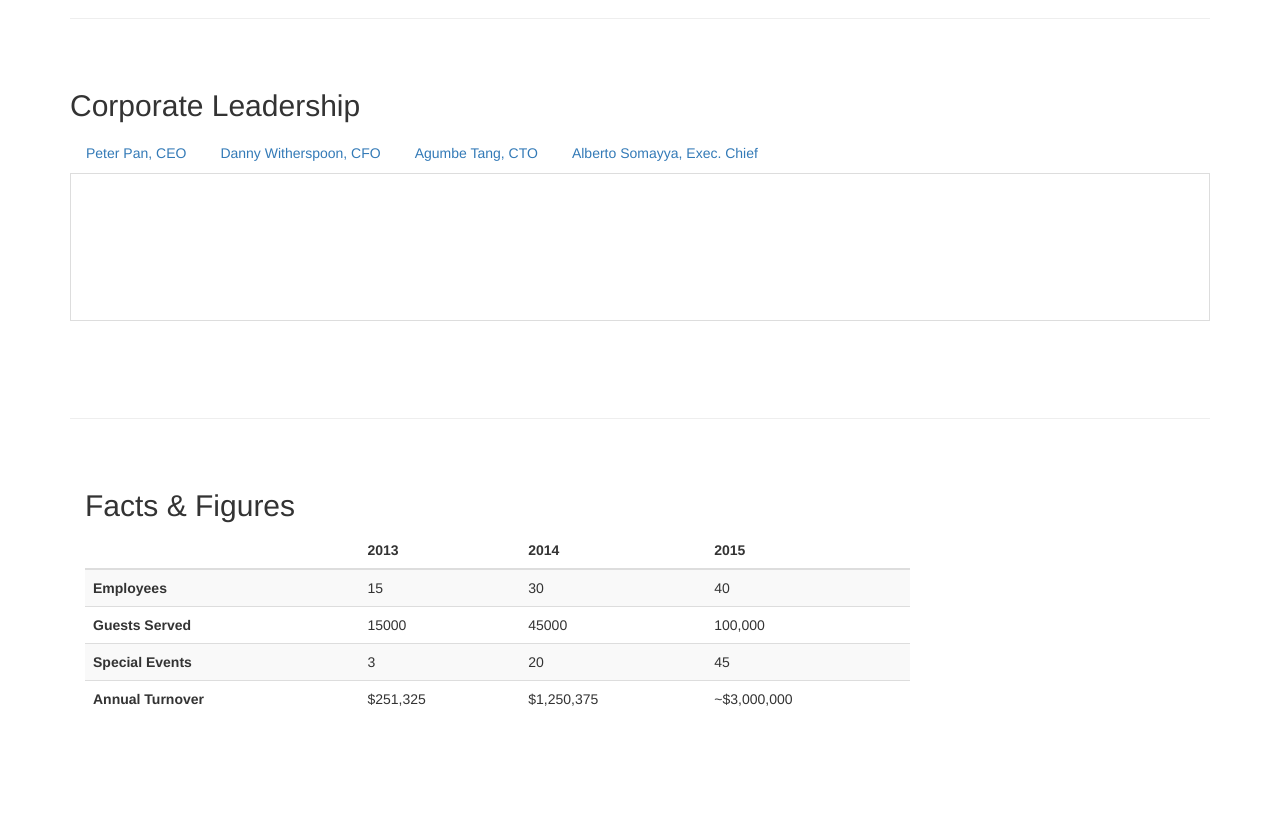
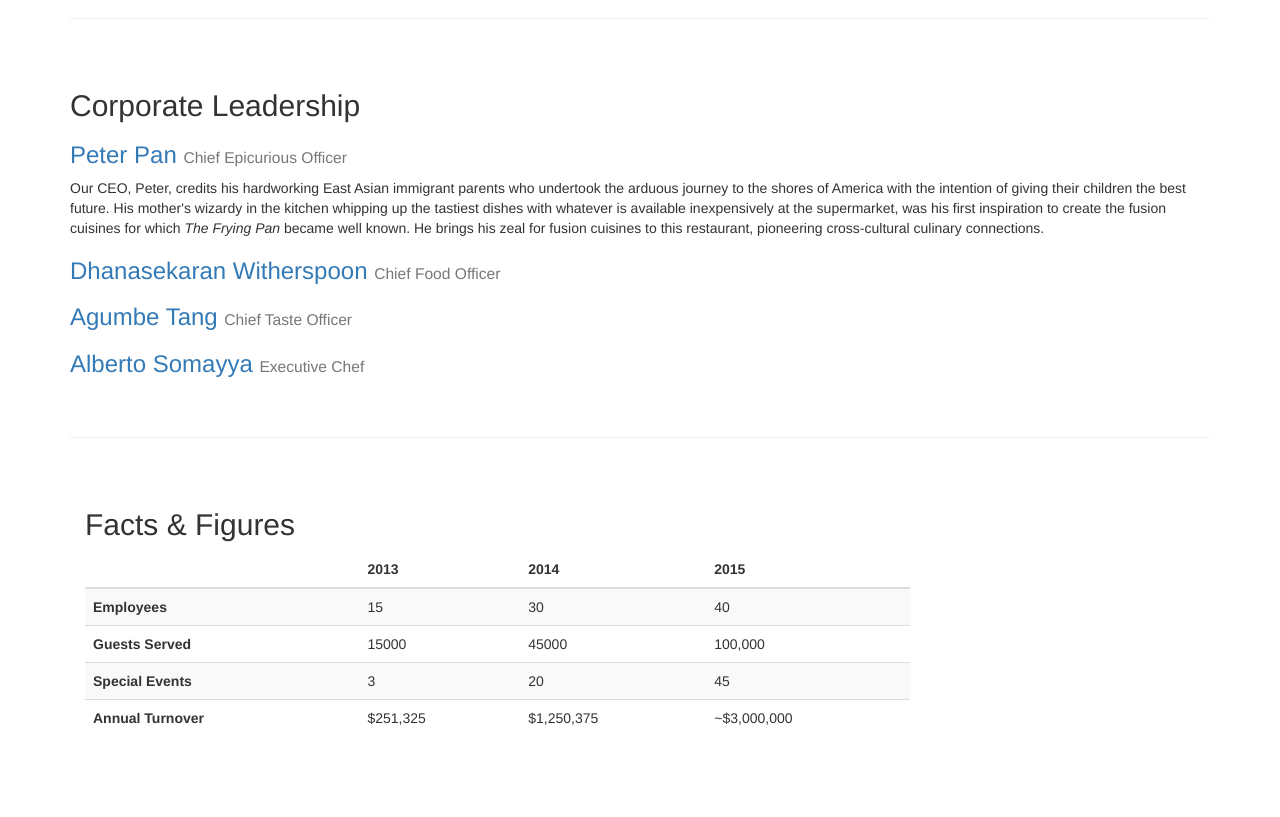
Before and after one commit to nabilashraf/conFusion, a plain HTML site: page aboutus.html in a window 1280 px wide. Shown: the part 1000-1817 px from the top of the page. Drawn offline with nearby package versions, Linux system fonts and the light colour scheme.

Commit message:
Accordion

```diff
--- a/aboutus.html
+++ b/aboutus.html
@@ -93,36 +93,58 @@
       <div class="row row-content">
         <div class="col">
           <h2>Corporate Leadership</h2>
-          <ul class="nav nav-tabs">
-            <li class="nav-item">
-              <a href="#peter" class="nav-link active" role="tab" data-toggle="tab">Peter Pan, CEO</a>
-            </li>
-            <li class="nav-item">
-              <a href="#danny" class="nav-link" role="tab" data-toggle="tab">Danny Witherspoon, CFO</a>
-            </li>
-            <li class="nav-item">
-              <a href="#agumbe" class="nav-link" role="tab" data-toggle="tab">Agumbe Tang, CTO</a>
-            </li>
-            <li class="nav-item">
-              <a href="#alberto" class="nav-link" role="tab" data-toggle="tab">Alberto Somayya, Exec. Chief</a>
-            </li>
-          </ul>
-          <div class="tab-content">
-            <div role="tabpanel" class="tab-pane fade show active" id="peter">
-              <h3>Peter Pan <small>Chief Epicurious Officer</small></h3>
-              <p class="hidden-xs-down">Our CEO, Peter, credits his hardworking East Asian immigrant parents who undertook the arduous journey to the shores of America with the intention of giving their children the best future. His mother's wizardy in the kitchen whipping up the tastiest dishes with whatever is available inexpensively at the supermarket, was his first inspiration to create the fusion cuisines for which <em>The Frying Pan</em> became well known. He brings his zeal for fusion cuisines to this restaurant, pioneering cross-cultural culinary connections.</p>
+          <div id="accordion" role="tablist">
+            <div class="card">
+              <div class="card-header" role="tab" id="peterhead">
+                <h3 class="mb-0">
+                  <a data-toggle="collapse" data-parent="#accordion" href="#peter">
+                  Peter Pan <small>Chief Epicurious Officer</small></a>
+                </h3>
+              </div>
+              <div role="tabpanel" class="collapse show" id="peter">
+                <div class="card-block">
+                  <p class="hidden-xs-down">Our CEO, Peter, credits his hardworking East Asian immigrant parents who undertook the arduous journey to the shores of America with the intention of giving their children the best future. His mother's wizardy in the kitchen whipping up the tastiest dishes with whatever is available inexpensively at the supermarket, was his first inspiration to create the fusion cuisines for which <em>The Frying Pan</em> became well known. He brings his zeal for fusion cuisines to this restaurant, pioneering cross-cultural culinary connections.</p>
+                </div>
+              </div>
             </div>
-            <div role="tabpanel" class="tab-pane fade  " id="danny">
-              <h3>Dhanasekaran Witherspoon <small>Chief Food Officer</small></h3>
-              <p class="hidden-xs-down">Our CFO, Danny, as he is affectionately referred to by his colleagues, comes from a long established family tradition in farming and produce. His experiences growing up on a farm in the Australian outback gave him great appreciation for varieties of food sources. As he puts it in his own words, <em>Everything that runs, wins, and everything that stays, pays!</em></p>
+            <div class="card">
+              <div class="card-header" role="tab" id="dannyhead">
+                <h3 class="mb-0">
+                  <a class="collapsed" data-toggle="collapse" data-parent="#accordion" href="#danny">
+                    Dhanasekaran Witherspoon <small>Chief Food Officer</small></a>
+                </h3>
+              </div>
+              <div role="tabpanel" class="collapse" id="danny">
+                <div class="card-block">
+                  <p class="hidden-xs-down">Our CFO, Danny, as he is affectionately referred to by his colleagues, comes from a long established family tradition in farming and produce. His experiences growing up on a farm in the Australian outback gave him great appreciation for varieties of food sources. As he puts it in his own words, <em>Everything that runs, wins, and everything that stays, pays!</em></p>
+                </div>
+              </div>
             </div>
-            <div role="tabpanel" class="tab-pane fade  " id="agumbe">
-              <h3>Agumbe Tang <small>Chief Taste Officer</small></h3>
-              <p class="hidden-xs-down">Blessed with the most discerning gustatory sense, Agumbe, our CTO, personally ensures that every dish that we serve meets his exacting tastes. Our chefs dread the tongue lashing that ensues if their dish does not meet his exacting standards. He lives by his motto, <em>You click only if you survive my lick.</em></p>
+            <div class="card">
+              <div class="card-header" role="tab" id="agumbehead">
+                <h3 class="mb-0">
+                  <a class="collapsed" data-toggle="collapse" data-parent="#accordion" href="#agumbe">
+                  Agumbe Tang <small>Chief Taste Officer</small></a>
+                </h3>
+              </div>
+              <div role="tabpanel" class="collapse" id="agumbe">
+                <div class="card-block">
+                  <p class="hidden-xs-down">Blessed with the most discerning gustatory sense, Agumbe, our CTO, personally ensures that every dish that we serve meets his exacting tastes. Our chefs dread the tongue lashing that ensues if their dish does not meet his exacting standards. He lives by his motto, <em>You click only if you survive my lick.</em></p>
+                </div>
+              </div>
             </div>
-            <div role="tabpanel" class="tab-pane fade " id="alberto">
-              <h3>Alberto Somayya <small>Executive Chef</small></h3>
-              <p class="hidden-xs-down">Award winning three-star Michelin chef with wide International experience having worked closely with whos-who in the culinary world, he specializes in creating mouthwatering Indo-Italian fusion experiences. He says, <em>Put together the cuisines from the two craziest cultures, and you get a winning hit! Amma Mia!</em></p>
+            <div class="card">
+              <div class="card-header" role="tab" id="albertohead">
+                <h3 class="mb-0">
+                  <a class="collapsed" data-toggle="collapse" data-parent="#accordion" href="#alberto">
+                  Alberto Somayya <small>Executive Chef</small></a>
+                </h3>
+              </div>
+              <div role="tabpanel" class="collapse" id="alberto">
+                <div class="card-block">
+                  <p class="hidden-xs-down">Award winning three-star Michelin chef with wide International experience having worked closely with whos-who in the culinary world, he specializes in creating mouthwatering Indo-Italian fusion experiences. He says, <em>Put together the cuisines from the two craziest cultures, and you get a winning hit! Amma Mia!</em></p>
+                </div>
+              </div>
             </div>
           </div>
         </div>
```
